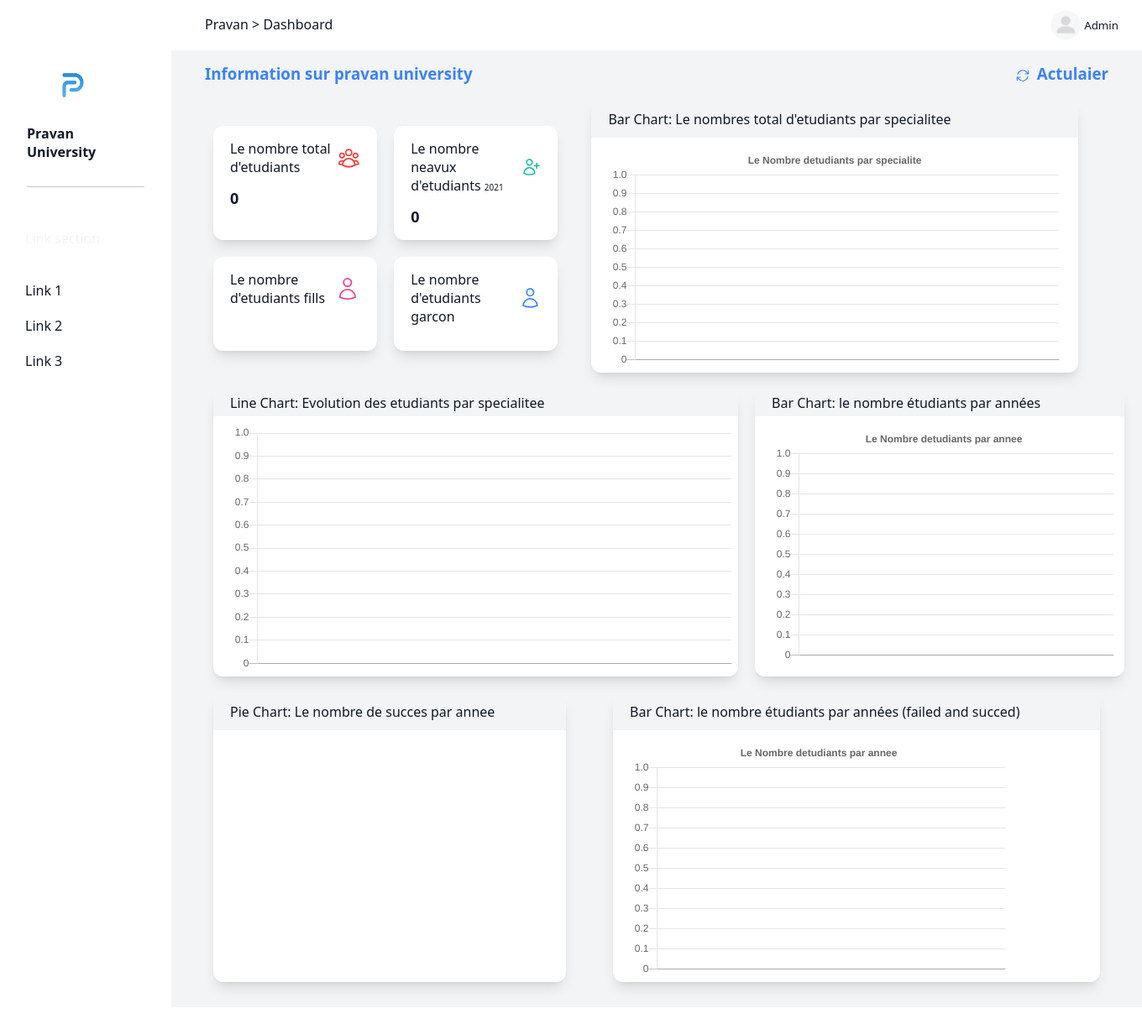
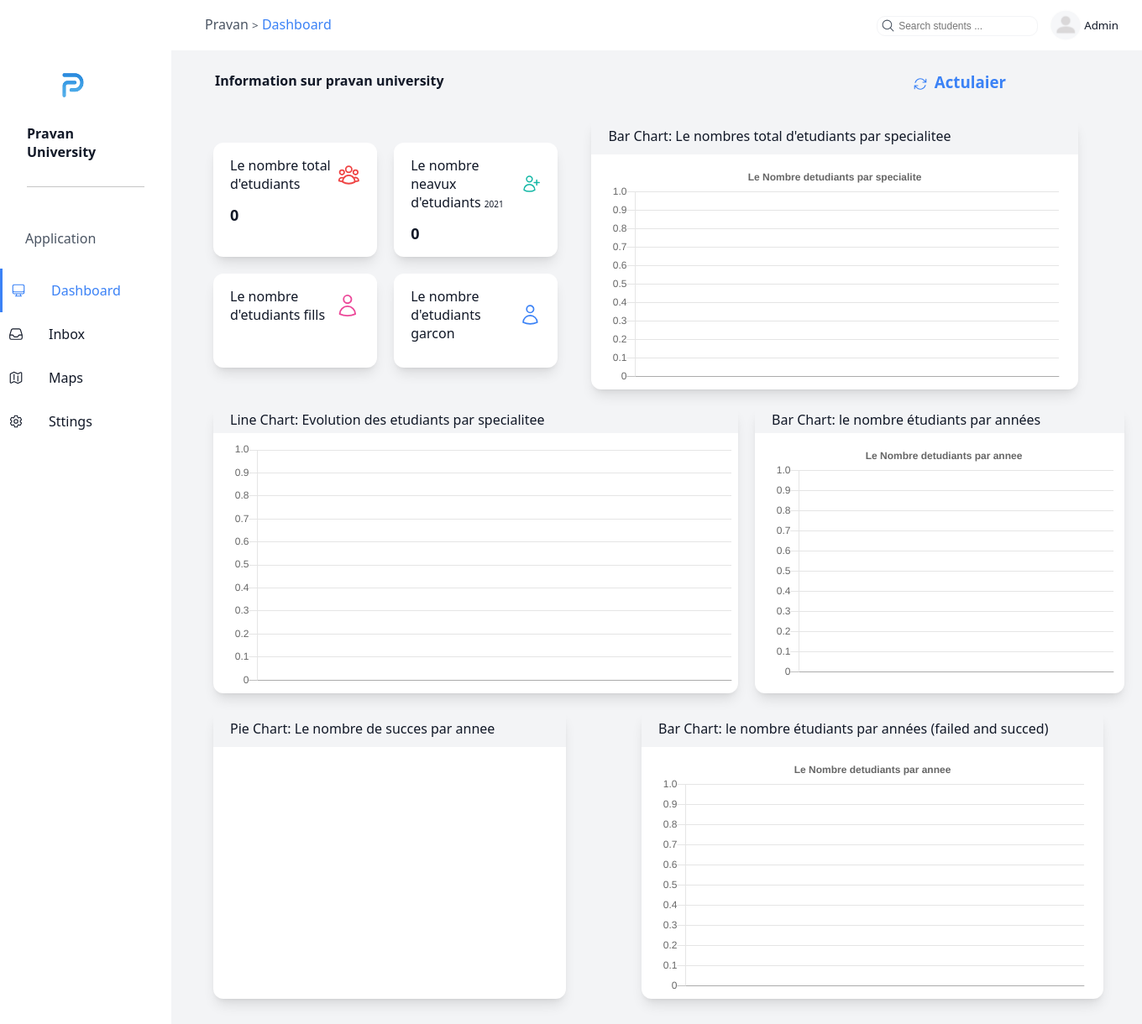
Before and after one commit to Ryan7AIT/miniProjet2, a Flask app: page / in a window 1360 px wide. Shown: the whole page at 84% size. Before the commit the page ends 1190 px from the top, so only its background shows below. Run offline with Flask 2, Linux system fonts and the light colour scheme; data that the repository does not hold is empty; a map, chart or similar area stays blank; some libraries are stand-ins or nearby versions.

Commit message:
fix more css

```diff
--- a/static/script.js
+++ b/static/script.js
@@ -6,6 +6,8 @@ function loadData(){
 	line = document.getElementById("bar-chart")
 	chart2 = document.getElementById("bar-chart2")
 	line2 = document.getElementById("line-chart")
+	chart5 = document.getElementById("bar-chart5")
+
 
 
 	line.setAttribute("style", " ")
@@ -20,6 +22,9 @@ function loadData(){
 	line2.setAttribute("width", "600")
 	line2.setAttribute("height", "300")
 
+	chart5.setAttribute("style", " ")
+	chart5.setAttribute("width", "510")
+	chart5.setAttribute("height", "290")
 
 
 
@@ -325,7 +330,7 @@ function update_Bars1(jsonData){
 		  datasets: [
 			{
 			  label: "Nombre d'etudiants",
-			  backgroundColor: ["#3e95cd", "#8e5ea2","#3cba9f","#e8c3b9","#c45850", "#EADDCA", "#000000"],
+			  backgroundColor: ["#3e95cd", "#8e5ea2","#3cba9f","#e8c3b9","#EC1313", "#E9EC13", "#000000"],
 			  data: data
 			}
 		  ]
@@ -393,7 +398,7 @@ function update_Bars2(jsonData){
 		  datasets: [
 			{
 			  label: "Nombre d'etudiants",
-			  backgroundColor: ["#3e95cd", "#8e5ea2","#3cba9f"],
+			  backgroundColor: ["#0075F9", "#13ECD5","#EC1313"],
 			  data: data
 			}
 		  ]
@@ -470,10 +475,6 @@ function update_Bars3(jsonData){
 	var data2 = jsonData.map(function(e) {
 		return e.nomber_de_failed;
 	 });
-	 console.log(data);
-	 console.log(data2);
-
-
 
 
 	new Chart(document.getElementById("bar-chart5"), {
@@ -482,15 +483,15 @@ function update_Bars3(jsonData){
 		  labels: labels,
 		  datasets: [
 			{
-			  label: "Nombre d'etudiants",
-			  backgroundColor: ["#3e95cd", "#8e5ea2","#3cba9f"],
+			  label: "Nombre d'etudiants success",
+			  backgroundColor: ["#0075F9", "#0075F9","#0075F9"],
 			  data: data,
 			  stack: 'Stack 0'
 			}
 			,
 			{
-			label: "Nombre d'etudiants",
-			backgroundColor: ["#3e95cd", "#8e5ea2","#3cba9f"],
+			label: "Nombre d'etudiants failed",
+			backgroundColor: ["#EC1313", "#EC1313","#EC1313"],
 			data: data2,
 			stack: 'Stack 1'
 			}
@@ -560,3 +561,44 @@ window.addEventListener('scroll', function() {
   else {remove_class_on_scroll()}
 
 })
+
+
+function showModel() {
+	var element = document.getElementById("seetings_model");
+	element.classList.toggle("hidden");
+ }
+
+ var light = document.getElementById("light");
+
+ light.addEventListener('click', function(){
+	console.log(87777);
+ });
+
+ var r = document.querySelector(':root');
+
+
+ var dark = document.getElementById("dark");
+
+ dark.addEventListener('click', function(){
+	console.log(87777);
+	r.style.setProperty('--white', 'black');
+
+ });
+
+
+
+ // Get the root element
+
+// Create a function for getting a variable value
+function myFunction_get() {
+  // Get the styles (properties and values) for the root
+  var rs = getComputedStyle(r);
+  // Alert the value of the --blue variable
+  alert("The value of --blue is: " + rs.getPropertyValue('--blue'));
+}
+
+// Create a function for setting a variable value
+function myFunction_set() {
+  // Set the value of variable --blue to another value (in this case "lightblue")
+  r.style.setProperty('--blue', 'lightblue');
+}
--- a/static/style.css
+++ b/static/style.css
@@ -21,6 +21,7 @@ margin: 0;
 	--grey: rgb(243 244 246);
 	--white: rgb(255 255 255);
 	--black: rgb(17 24 39);
+	--bgrey: rgb(75 85 99);
   }
 
 .bg-gray-100 {
@@ -51,15 +52,27 @@ margin: 0;
 .nav {
 	display: flex;
 	justify-content: space-between;
-	color: var(--blue);
+	/* color: var(--blue); */
+	padding-top: 10px;
+	padding-bottom: 10px;
+}
+
+.nav h4 {
+	padding-left: 12px;
+
+}
+
+.nav div h3 {
+	padding-right: 122px;
+
 }
 
 .actualiser {
 	cursor: pointer;
 }
-.actualiser:hover {
+/* .actualiser:hover {
 	box-shadow: 0 1px 2px 0 rgb(0 0 0 / 0.05);
-}
+} */
 
 /* nav bar */
 
@@ -95,10 +108,43 @@ nav img {
 	border-radius: 50%;
 }
 
+nav .search  {
+	padding-right: 11px;
+	position: relative;
+}
+
+nav .search svg {
+	position: absolute;
+	width: 17px;
+	left: 5px;
+	top: 4px;
+	color: var(--bgrey);
+}
+
+nav .search input {
+	border: 1px solid var(--bgrey);
+	border-radius: 10px;
+	outline: none;
+	border-color: var(--grey);
+	padding: 3px 10px 3px 25px;
+	font-size: 0.75rem; /* 12px */
+	line-height: 1rem; /* 16px */
+
+}
+
 nav .left {
 	margin-top: 10px;
+	color: var(--bgrey)
 }
 
+nav .left .sp {
+	font-size: smaller;
+	font-weight: 300;
+}
+
+nav .left .in {
+	color: var(--blue);
+}
 /* start side bar */
 
 .sidebar {
@@ -132,8 +178,13 @@ nav .left {
 	margin-top: 50px;
 }
 
+.links .active {
+	color: var(--blue);
+	border-left: 3px solid var(--blue);
+}
+
 .links .links_heading {
-	color: var(--grey) ;
+	color: var(--bgrey) ;
 	font-weight: 400;
 	margin-bottom: 25px;
 	padding: 0px 30px;
@@ -141,7 +192,14 @@ nav .left {
 }
 
 .links .link {
-	padding-top: 10px;
+	padding: 10px;
+	display: flex;
+	align-items: center;
+
+}
+
+.links .link svg {
+	width: 18px;
 }
 
 .links .link:hover {
@@ -337,19 +395,76 @@ main {
 
 .line_3 {
 	display: flex;
-	justify-content: space-between;
+	justify-content: start;
 }
 
-.g5 {
-	width: 440px;
-}
 
  .graphe {
 	background-color: var(--white);
 	width: 580px;
 	margin: 10px ;
-	margin-left: 30px;
+	margin-left: 80px;
 	border-radius: 12px;
 	box-shadow: 0 10px 15px -3px rgb(0 0 0 / 0.1), 0 4px 6px -4px rgb(0 0 0 / 0.1);
 
+
 }
+
+
+
+/* models */
+.seetings_model {
+	position: fixed;
+	background-color: var(--white);
+	width: 400px;
+	height: 220px;
+	top: 60px;
+	right: 35%;
+	text-align: center;
+	color: var(--bgrey);
+	box-shadow: 0 20px 25px -5px rgb(0 0 0 / 0.1), 0 8px 10px -6px rgb(0 0 0 / 0.1);
+	z-index: 10;
+
+
+
+}
+
+.relative {
+	position: relative;
+}
+
+.seetings_model .ths {
+	display: flex;
+	align-items: center;
+	justify-content: center;
+	margin-top: 20px;
+}
+
+.seetings_model .th {
+	margin: 20px;
+	padding: 10px;
+	cursor: pointer;
+}
+
+.seetings_model .light {
+	background-color: var(--grey) ;
+}
+
+.seetings_model .dark {
+	background-color: var(--black) ;
+	color: var(--white);
+}
+
+.seetings_model button {
+	background-color: var(--white);
+	border: 1px solid var(--blue);
+	outline: none;
+	border-radius: 6px;
+	padding: 5px 10px;
+	margin-top: 30px;
+	margin-left: 250px;
+}
+
+.hidden {
+	display: none;
+}
--- a/templates/index.html
+++ b/templates/index.html
@@ -5,8 +5,20 @@
 		<link rel="stylesheet" href="{{url_for('static', filename='style.css')}}"/>
 		<meta name="viewport" content="width=device-width, initial-scale=1, minimum-scale=1" />
 	</head>
-	<body>
-		<div class="container  justify-start">
+	<body class="">
+		<div class="container overlay relative justify-start">
+			<div id="seetings_model" class="seetings_model hidden">
+				<h2>Changes theme</h2>
+				<div class="ths">
+					<div id="light" class="th light">
+						Light
+					</div>
+					<div id="dark" class="th dark">
+						Dark
+					</div>
+				</div>
+				<button>Appliquer</button>
+			</div>
 			<div class="sidebar  bg-white ">
 				<div class="logo">
 					<img src="../static/img/logo1.png" alt="">
@@ -15,17 +27,39 @@
 				</div>
 
 				<div class="links">
-					<p class="links_heading">Link section</p>
-					<div class="link">
-						<p>Link 1</p>
+					<p class="links_heading">Application</p>
+					<div class="link active">
+						<svg xmlns="http://www.w3.org/2000/svg" fill="none" viewBox="0 0 24 24" stroke-width="1.5" stroke="currentColor" class="w-6 h-6">
+							<path stroke-linecap="round" stroke-linejoin="round" d="M9 17.25v1.007a3 3 0 01-.879 2.122L7.5 21h9l-.621-.621A3 3 0 0115 18.257V17.25m6-12V15a2.25 2.25 0 01-2.25 2.25H5.25A2.25 2.25 0 013 15V5.25m18 0A2.25 2.25 0 0018.75 3H5.25A2.25 2.25 0 003 5.25m18 0V12a2.25 2.25 0 01-2.25 2.25H5.25A2.25 2.25 0 013 12V5.25" />
+						  </svg>
+
+						<p class="">Dashboard</p>
 					</div>
 
 					<div class="link">
-						<p>Link 2</p>
+						<svg xmlns="http://www.w3.org/2000/svg" fill="none" viewBox="0 0 24 24" stroke-width="1.5" stroke="currentColor" class="w-6 h-6">
+							<path stroke-linecap="round" stroke-linejoin="round" d="M2.25 13.5h3.86a2.25 2.25 0 012.012 1.244l.256.512a2.25 2.25 0 002.013 1.244h3.218a2.25 2.25 0 002.013-1.244l.256-.512a2.25 2.25 0 012.013-1.244h3.859m-19.5.338V18a2.25 2.25 0 002.25 2.25h15A2.25 2.25 0 0021.75 18v-4.162c0-.224-.034-.447-.1-.661L19.24 5.338a2.25 2.25 0 00-2.15-1.588H6.911a2.25 2.25 0 00-2.15 1.588L2.35 13.177a2.25 2.25 0 00-.1.661z" />
+						  </svg>
+
+						<p>Inbox</p>
 					</div>
 
 					<div class="link">
-						<p>Link 3</p>
+						<svg xmlns="http://www.w3.org/2000/svg" fill="none" viewBox="0 0 24 24" stroke-width="1.5" stroke="currentColor" class="w-6 h-6">
+							<path stroke-linecap="round" stroke-linejoin="round" d="M9 6.75V15m6-6v8.25m.503 3.498l4.875-2.437c.381-.19.622-.58.622-1.006V4.82c0-.836-.88-1.38-1.628-1.006l-3.869 1.934c-.317.159-.69.159-1.006 0L9.503 3.252a1.125 1.125 0 00-1.006 0L3.622 5.689C3.24 5.88 3 6.27 3 6.695V19.18c0 .836.88 1.38 1.628 1.006l3.869-1.934c.317-.159.69-.159 1.006 0l4.994 2.497c.317.158.69.158 1.006 0z" />
+						  </svg>
+
+
+						<p>Maps</p>
+					</div>
+
+					<div onclick="showModel()" class="link" id="settings">
+						<svg xmlns="http://www.w3.org/2000/svg" fill="none" viewBox="0 0 24 24" stroke-width="1.5" stroke="currentColor" class="w-6 h-6">
+							<path stroke-linecap="round" stroke-linejoin="round" d="M9.594 3.94c.09-.542.56-.94 1.11-.94h2.593c.55 0 1.02.398 1.11.94l.213 1.281c.063.374.313.686.645.87.074.04.147.083.22.127.324.196.72.257 1.075.124l1.217-.456a1.125 1.125 0 011.37.49l1.296 2.247a1.125 1.125 0 01-.26 1.431l-1.003.827c-.293.24-.438.613-.431.992a6.759 6.759 0 010 .255c-.007.378.138.75.43.99l1.005.828c.424.35.534.954.26 1.43l-1.298 2.247a1.125 1.125 0 01-1.369.491l-1.217-.456c-.355-.133-.75-.072-1.076.124a6.57 6.57 0 01-.22.128c-.331.183-.581.495-.644.869l-.213 1.28c-.09.543-.56.941-1.11.941h-2.594c-.55 0-1.02-.398-1.11-.94l-.213-1.281c-.062-.374-.312-.686-.644-.87a6.52 6.52 0 01-.22-.127c-.325-.196-.72-.257-1.076-.124l-1.217.456a1.125 1.125 0 01-1.369-.49l-1.297-2.247a1.125 1.125 0 01.26-1.431l1.004-.827c.292-.24.437-.613.43-.992a6.932 6.932 0 010-.255c.007-.378-.138-.75-.43-.99l-1.004-.828a1.125 1.125 0 01-.26-1.43l1.297-2.247a1.125 1.125 0 011.37-.491l1.216.456c.356.133.751.072 1.076-.124.072-.044.146-.087.22-.128.332-.183.582-.495.644-.869l.214-1.281z" />
+							<path stroke-linecap="round" stroke-linejoin="round" d="M15 12a3 3 0 11-6 0 3 3 0 016 0z" />
+						  </svg>
+
+						<p>Sttings</p>
 					</div>
 
 
@@ -35,23 +69,30 @@
 			<div class="main bg-gray-100">
 				<nav>
 					<div class="left">
-						<p>Pravan <span>></span> Dashboard</p>
+						<p>
+							Pravan <span class="sp">></span>
+							<span class="in">Dashboard</span>
+						</p>
 					</div>
 					<div class="nav_links">
+						<div class="search ">
+							<svg xmlns="http://www.w3.org/2000/svg" fill="none" viewBox="0 0 24 24" stroke-width="1.5" stroke="currentColor" class="w-6 h-6">
+								<path stroke-linecap="round" stroke-linejoin="round" d="M21 21l-5.197-5.197m0 0A7.5 7.5 0 105.196 5.196a7.5 7.5 0 0010.607 10.607z" />
+							  </svg>
+							<input type="search" placeholder="Search students ...">
+						</div>
 						<img src="../static/img/avatar.jpg" alt="avatr">
 						<p>Admin</p>
 					</div>
 				</nav>
 				<main>
 					<div class="nav flex">
-						<h3>Information sur pravan university</h3>
+						<h4>Information sur pravan university</h4>
 						<div onclick="loadData()" class="reload">
 							<svg xmlns="http://www.w3.org/2000/svg" fill="none" viewBox="0 0 24 24" stroke-width="1.5" stroke="currentColor" class="w-6 h-6">
 								<path stroke-linecap="round" stroke-linejoin="round" d="M16.023 9.348h4.992v-.001M2.985 19.644v-4.992m0 0h4.992m-4.993 0l3.181 3.183a8.25 8.25 0 0013.803-3.7M4.031 9.865a8.25 8.25 0 0113.803-3.7l3.181 3.182m0-4.991v4.99" />
 							</svg>
 							<h3  class="actualiser">Actulaier</h3>
-
-
 						</div>
 					</div>
 
@@ -174,7 +215,7 @@
 									<p>Bar Chart: le nombre étudiants par années (failed and succed) </p>
 								</div>
 								<div class="card-content">
-									<canvas class="chart" id="bar-chart5" height="290" width="450"></canvas>
+									<canvas class="chart" id="bar-chart5" height="290" width="510"></canvas>
 								</div>
 							</div>
 
@@ -189,6 +230,7 @@
 
 			</div>
 		</div>
+
 		<script src="{{url_for('static', filename='script.js')}}"></script>
 	</body>
 </html>
```
